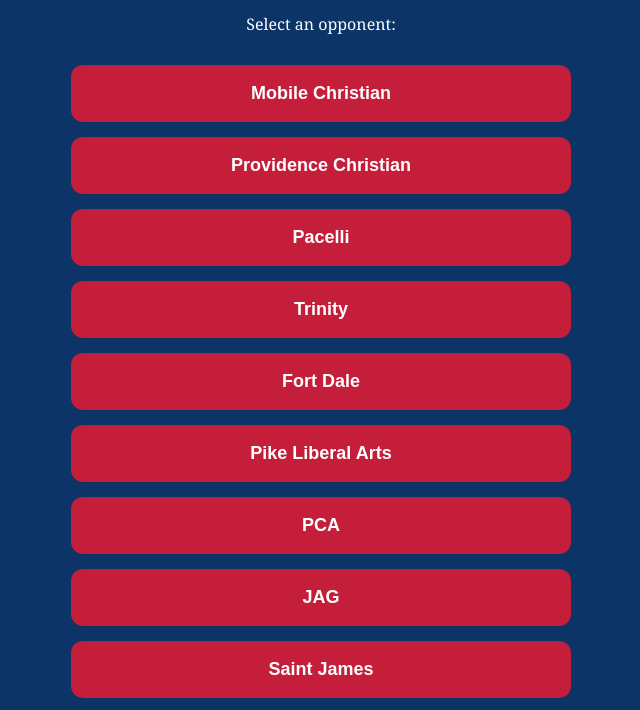
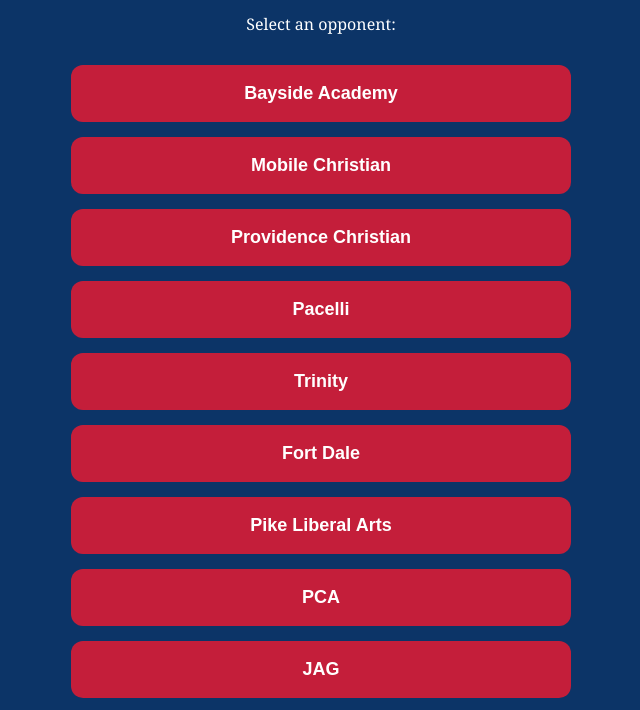
Before and after one commit to elmcbride19/Flashcards, a plain HTML site: page index.html in a window 1280 px wide. Shown: the part 67-777 px from the top of the page, without its empty margins (319-959 px from the left). Drawn offline with Linux system fonts and the light colour scheme.

Commit message:
Update index.html

```diff
--- a/index.html
+++ b/index.html
@@ -54,6 +54,7 @@
     <h1>MA Football Flashcards</h1>
     <p>Select an opponent:</p>
 
+    <a href="BaysideAcademy.html">Bayside Academy</a>
     <a href="MobileChristian.html">Mobile Christian</a>
     <a href="Providence.html">Providence Christian</a>
     <a href="Pacelli.html">Pacelli</a>
```
